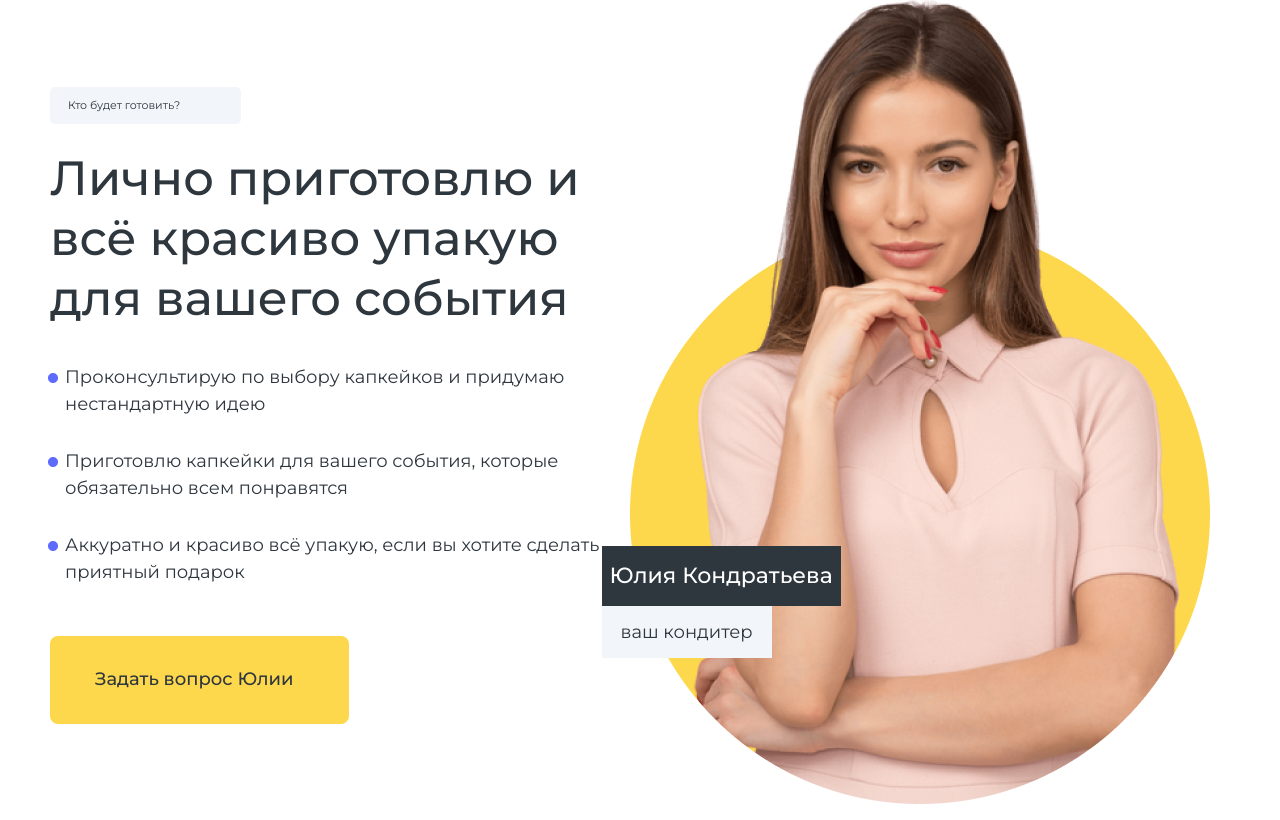
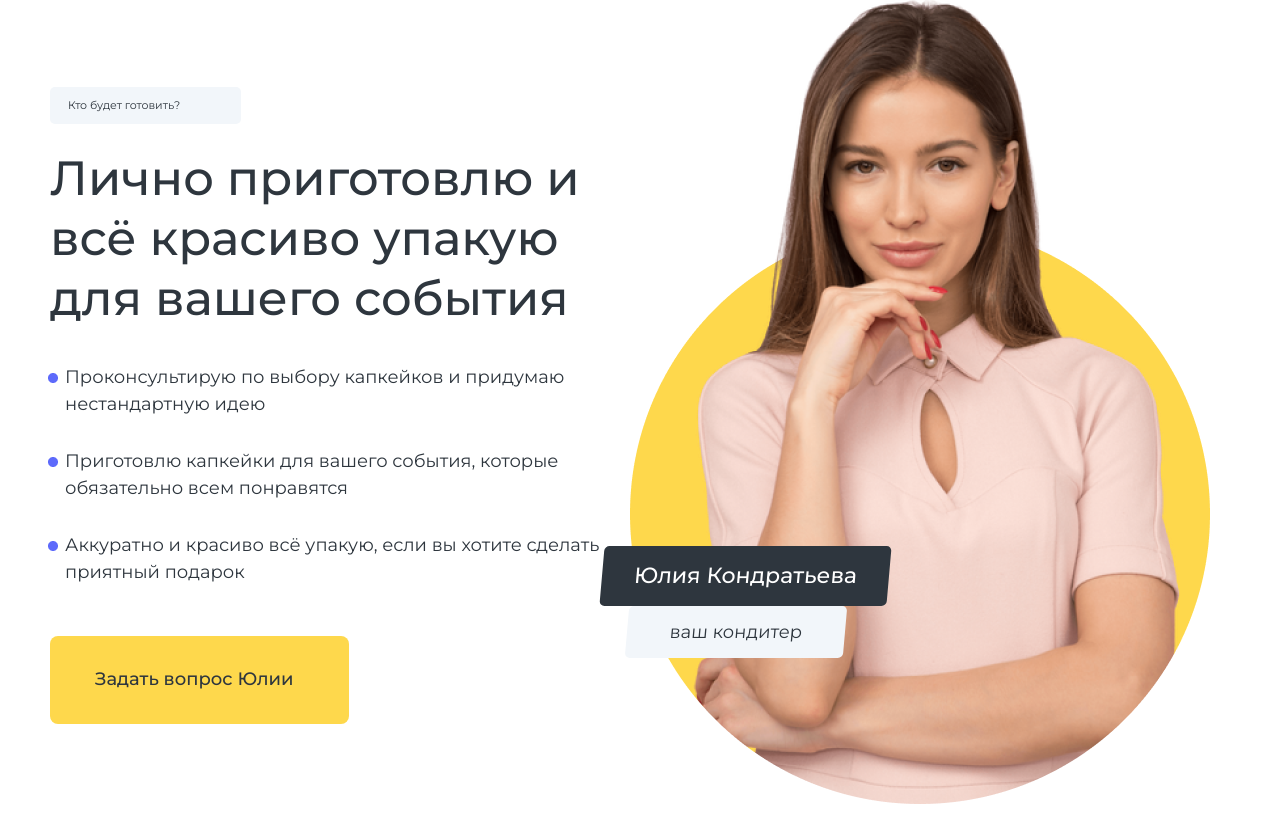
Before and after one commit to tehnarter/Cafe, a plain HTML site: page index.html in a window 1280 px wide. Shown: the part 4038-4858 px from the top of the page. Drawn offline with Linux system fonts and the light colour scheme.

Commit message:
commit 7

```diff
--- a/css/styles.css
+++ b/css/styles.css
@@ -425,8 +425,9 @@ ul > li {
   left: 47%;
 }
 .woman__title {
+  /* position: relative; */
   padding: 15px 0;
-  width: 239px;
+  width: 287px;
   height: 60px;
   background-color: #2e363e;
   font-family: Montserrat;
@@ -435,10 +436,37 @@ ul > li {
   line-height: 29px;
   text-align: center;
   color: #ffffff;
+  transform: skew(-5deg);
+  border-radius: 5px;
 }
+/* .woman__title::before {
+  position: absolute;
+  top: 0;
+  left: -24px;
+  content: "";
+  width: 24px;
+  height: 60px;
+  background-image: linear-gradient(
+    to top left,
+    #2e363e 50%,
+    rgba(0, 0, 0, 0) 52%
+  );
+}
+.woman__title::after {
+  position: absolute;
+  top: 0;
+  right: -24px;
+  content: "";
+  width: 24px;
+  height: 60px;
+  background-color: #2e363e;
+} */
+
 .woman__subtitle {
+  position: absolute;
+  left: 25px;
   padding: 15px 0;
-  width: 170px;
+  width: 218px;
   height: 52px;
   background-color: #f2f6fa;
   font-family: Montserrat;
@@ -447,6 +475,24 @@ ul > li {
   line-height: 22px;
   text-align: center;
   color: #2e363e;
+  transform: skew(-5deg);
+  border-radius: 5px;
 }
-/* hdhdj */
-iyiys
+/* .woman__subtitle::before {
+  position: absolute;
+  top: 0;
+  left: -24px;
+  content: "";
+  width: 24px;
+  height: 52px;
+  background-color: #f2f6fa;
+}
+.woman__subtitle::after {
+  position: absolute;
+  top: 0;
+  right: -24px;
+  content: "";
+  width: 24px;
+  height: 52px;
+  background-color: #f2f6fa;
+} */
--- a/index.html
+++ b/index.html
@@ -218,7 +218,9 @@
           </div>
         </div>
       </section>
-      <section></section>
+      <section>
+        <div class="div"></div>
+      </section>
     </main>
     <footer></footer>
   </body>
```
